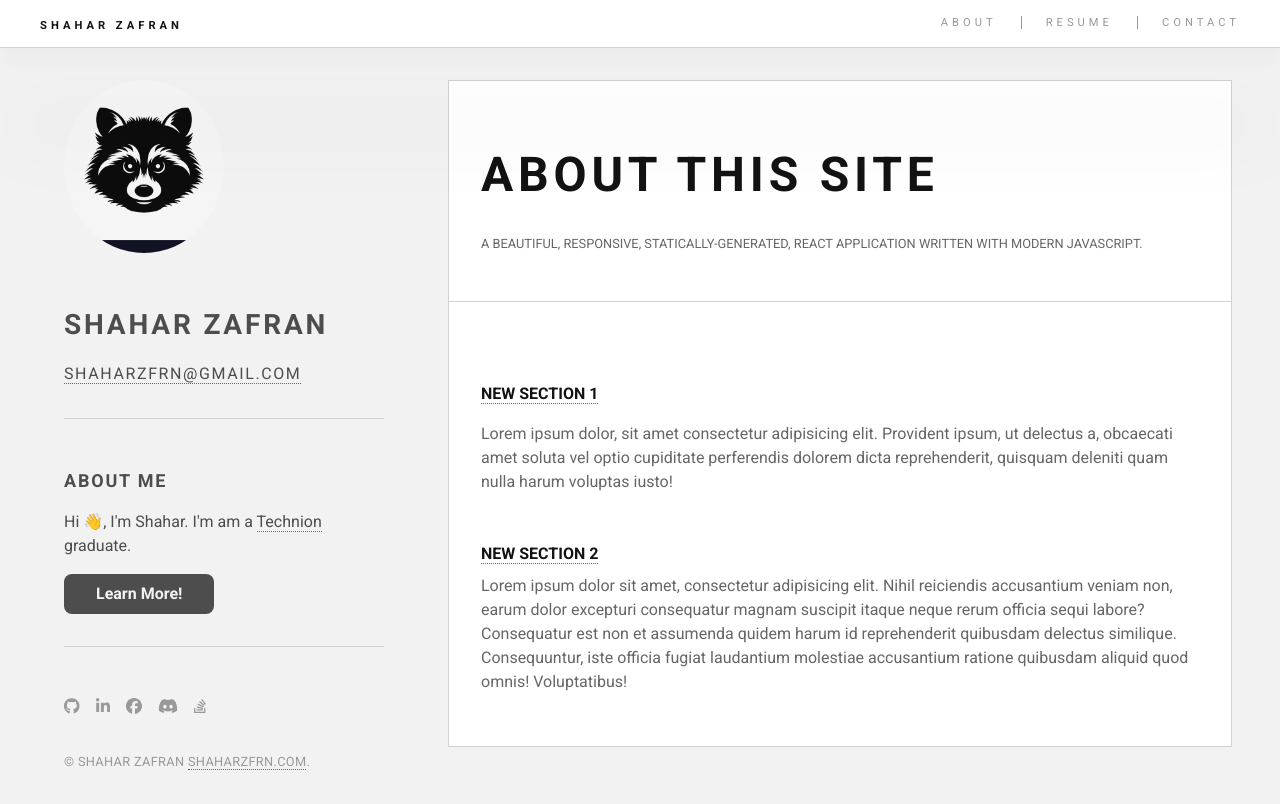
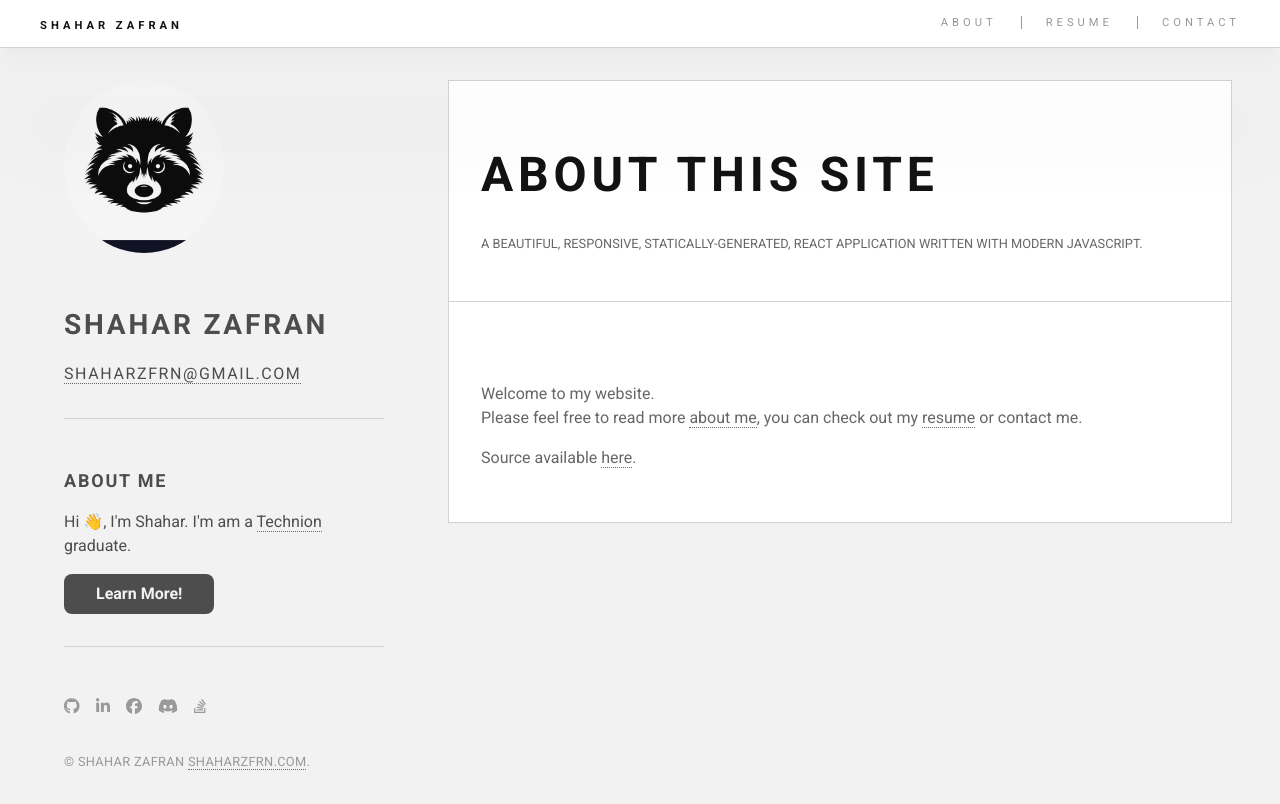
Before and after one commit to shaharzfrn/react-ts-portfolio, a React (Vite) app: page / in a window 1280 px wide. Shown: the top 804 px of the page. Built offline with nearby package versions, Linux system fonts and the light colour scheme.

Commit message:
fix home page

```diff
--- a/src/pages/Home.tsx
+++ b/src/pages/Home.tsx
@@ -11,32 +11,21 @@ export default function Home() {
       </Page.Title>
       <Page.Body>
         <Section>
-          <Section.Header>
-            <h1 className="text-uppercase fw-bold clr-neutral-900 fs-400 padding-block-end-2 ">
-              <a href="#/">New Section 1</a>
-            </h1>
-          </Section.Header>
-
+          <p>Welcome to my website.</p>
           <p>
-            Lorem ipsum dolor, sit amet consectetur adipisicing elit. Provident
-            ipsum, ut delectus a, obcaecati amet soluta vel optio cupiditate
-            perferendis dolorem dicta reprehenderit, quisquam deleniti quam
-            nulla harum voluptas iusto!
+            Please feel free to read more <Link to="/about">about me</Link>, you
+            can check out my <Link to="/resume">resume</Link> or contact me.
           </p>
-        </Section>
-
-        <Section>
-          <h1 className="text-uppercase fw-bold clr-neutral-900 fs-400 padding-block-end-2">
-            <a href="#/">New Section 2</a>
-          </h1>
-          <p>
-            Lorem ipsum dolor sit amet, consectetur adipisicing elit. Nihil
-            reiciendis accusantium veniam non, earum dolor excepturi consequatur
-            magnam suscipit itaque neque rerum officia sequi labore? Consequatur
-            est non et assumenda quidem harum id reprehenderit quibusdam
-            delectus similique. Consequuntur, iste officia fugiat laudantium
-            molestiae accusantium ratione quibusdam aliquid quod omnis!
-            Voluptatibus!
+          <p className="padding-block-start-4">
+            Source available{' '}
+            <a
+              target="_blank"
+              href="https://github.com/shaharzfrn/react-ts-portfolio"
+              rel="noreferrer"
+            >
+              here
+            </a>
+            .
           </p>
         </Section>
       </Page.Body>
```
